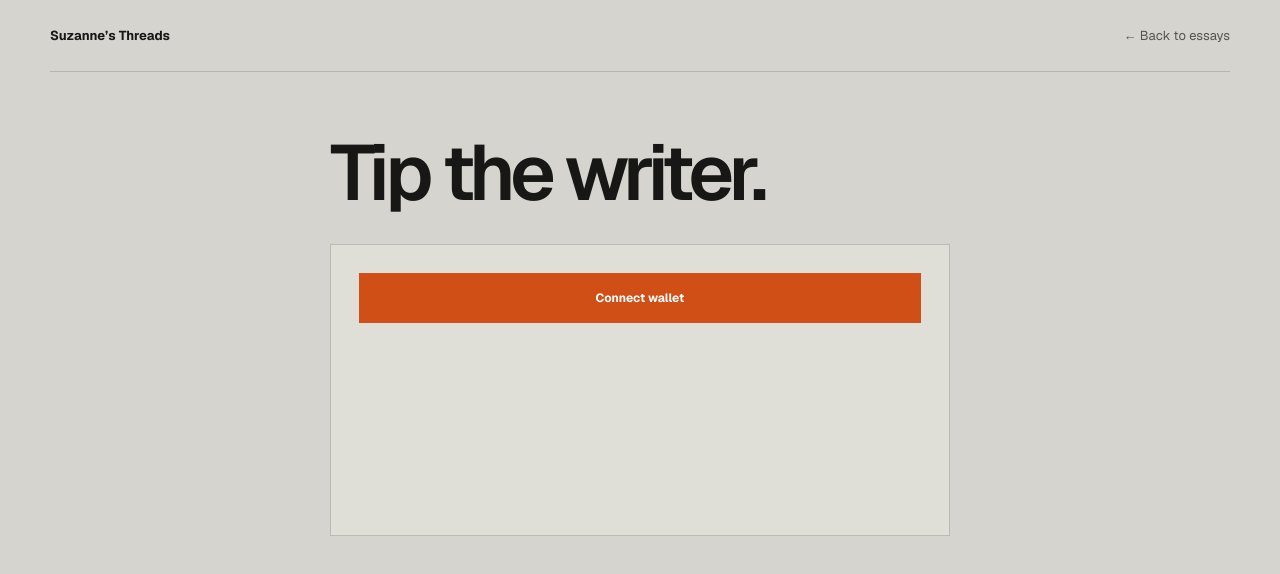
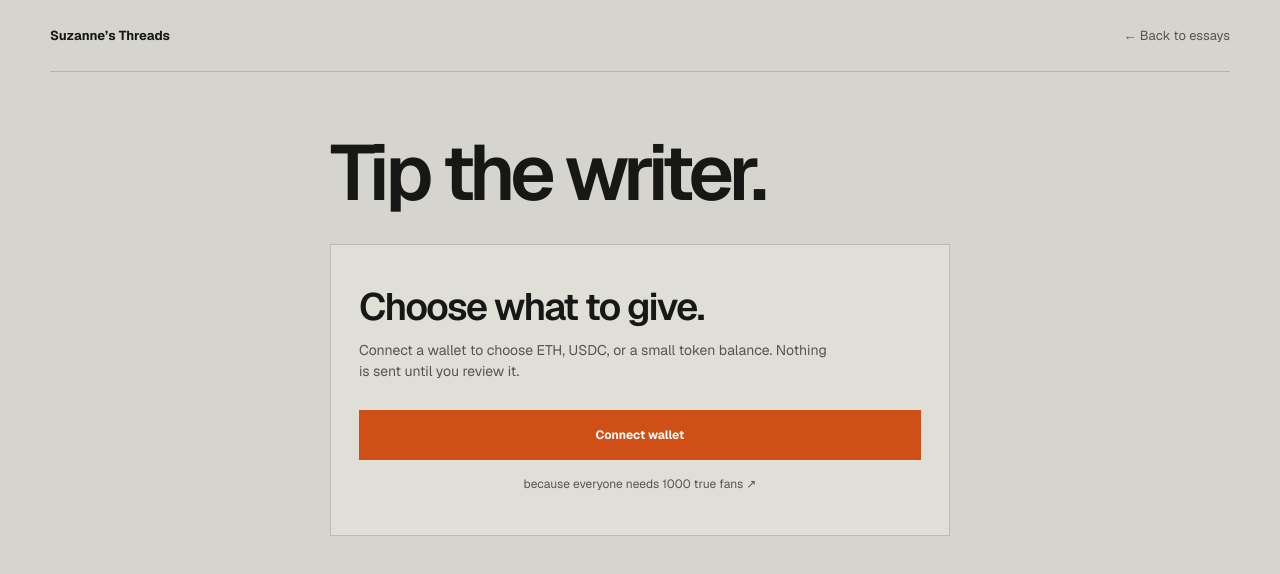
Before and after one commit to maxand98/SuzanneNFT, a Next.js app: page /tip in a window 1280 px wide. Shown: the top 574 px of the page. Built offline with nearby package versions, Linux system fonts and the light colour scheme.

Commit message:
Improve disconnected wallet empty state

```diff
--- a/app/globals.css
+++ b/app/globals.css
@@ -83,7 +83,10 @@ main { overflow: hidden; }
   border: 1px solid rgba(23,23,21,.18);
 }
 .dust-sweep { min-width: 0; font-family: inherit; }
-.dust-connect { margin: 0; }
+.dust-connect { min-height: 234px; margin: 0; display: flex; flex-direction: column; justify-content: center; }
+.dust-connect-copy { margin-bottom: 28px; }
+.dust-connect-copy h2 { margin: 0; font-size: clamp(28px, 5vw, 38px); font-weight: 580; letter-spacing: -.045em; line-height: 1.05; }
+.dust-connect-copy p { max-width: 470px; margin: 13px 0 0; color: var(--muted); font-size: 14px; line-height: 1.5; }
 .dust-connect button {
   width: 100%;
   min-height: 58px;
@@ -94,6 +97,9 @@ main { overflow: hidden; }
   transition: background-color .18s, transform .18s;
 }
 .dust-connect button:hover:not(:disabled) { background: #e45a1d; transform: translateY(-1px); }
+.dust-fans-link { width: max-content; margin: 16px auto 0; color: var(--muted); font-size: 12px; line-height: 1.4; text-underline-offset: 4px; }
+.dust-fans-link:hover,
+.dust-fans-link:focus-visible { color: var(--ink); }
 .dust-toolbar { padding: 0 0 16px; display: flex; align-items: center; justify-content: space-between; gap: 24px; border-bottom: 1px solid rgba(23,23,21,.16); }
 .dust-toolbar > div { min-width: 0; display: grid; gap: 6px; }
 .dust-toolbar strong { font-size: 13px; }
--- a/app/tip/DustSweep.tsx
+++ b/app/tip/DustSweep.tsx
@@ -298,9 +298,24 @@ export default function DustSweep() {
     <div className="dust-sweep">
       {!account && (
         <div className="dust-connect">
+          <div className="dust-connect-copy">
+            <h2>Choose what to give.</h2>
+            <p>
+              Connect a wallet to choose ETH, USDC, or a small token balance.
+              Nothing is sent until you review it.
+            </p>
+          </div>
           <button type="button" onClick={connect} disabled={busy}>
             {busy ? "Connecting…" : "Connect wallet"}
           </button>
+          <a
+            className="dust-fans-link"
+            href="https://kk.org/thetechnium/1000-true-fans/"
+            target="_blank"
+            rel="noreferrer"
+          >
+            because everyone needs 1000 true fans ↗
+          </a>
           {error && <p className="dust-error" role="alert">{error}</p>}
         </div>
       )}
```
Also changed, not shown: 1 other file (tests, documents, lock files or other folders).
